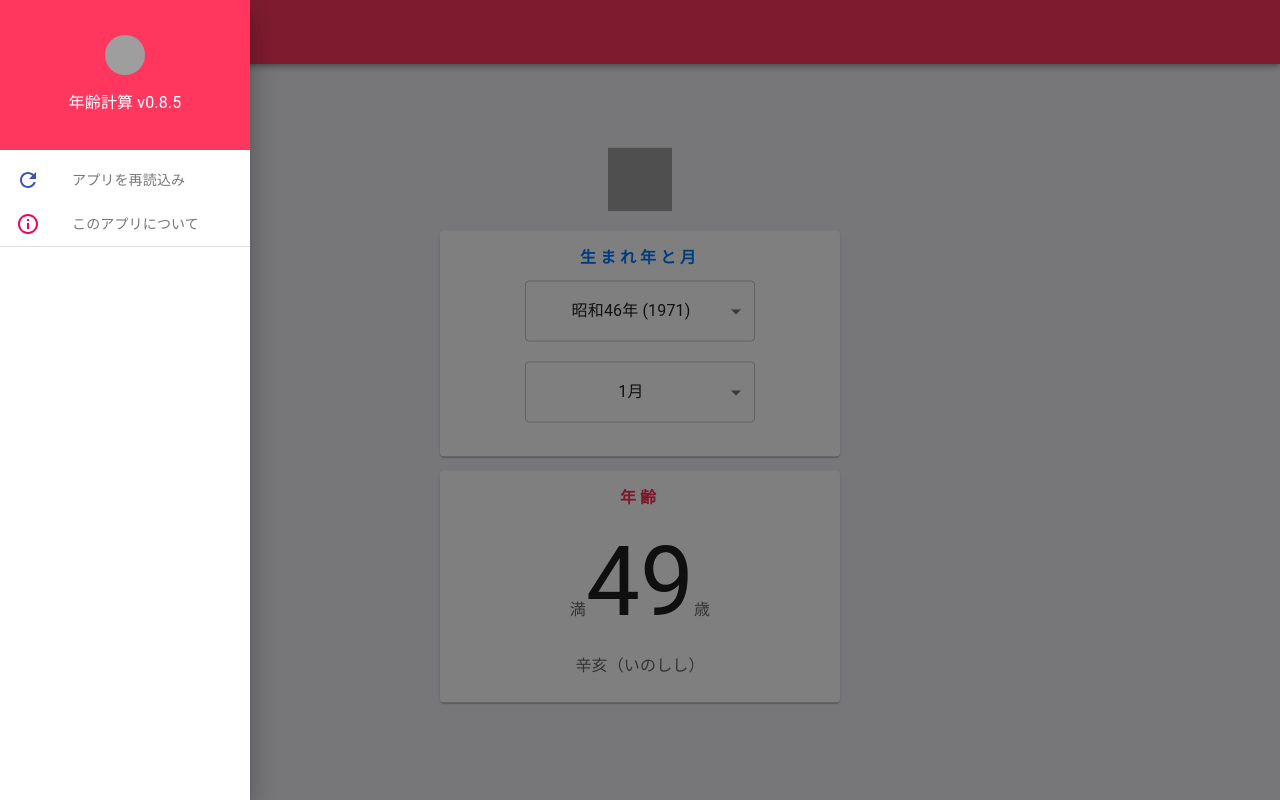
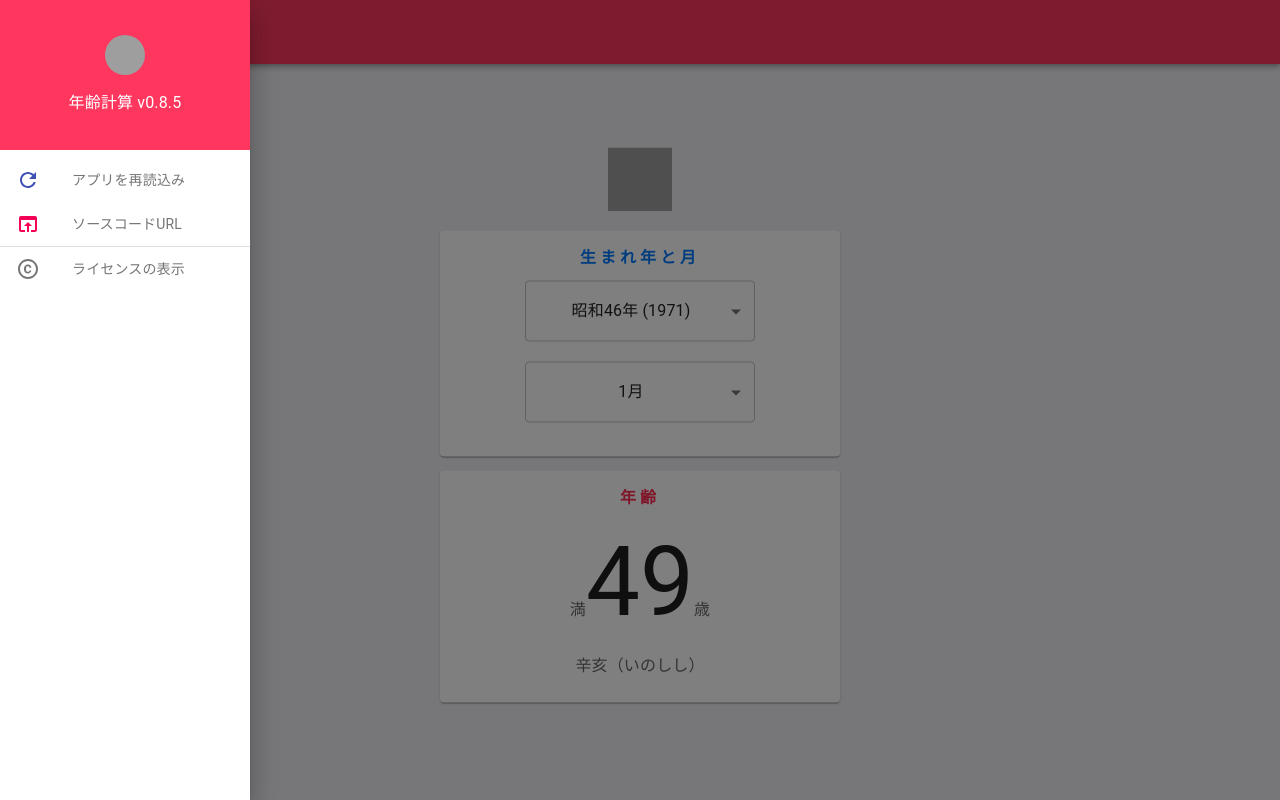
Before and after one commit to sprout2000/nenrei, a React app: page / in a window 1280 px wide. Both pictures are taken after a click on the button "menu". Built offline with nearby package versions, Linux system fonts and the light colour scheme; grey boxes are pictures that could not be loaded.

Commit message:
Create License & URL ListItem

```diff
--- a/src/SideBar.tsx
+++ b/src/SideBar.tsx
@@ -18,7 +18,8 @@ import Avatar from '@material-ui/core/Avatar';
 
 /** Icons */
 import RefreshIcon from '@material-ui/icons/RefreshOutlined';
-import InfoIcon from '@material-ui/icons/InfoOutlined';
+import CopyrightOutlinedIcon from '@material-ui/icons/CopyrightOutlined';
+import OpenInBrowserOutlinedIcon from '@material-ui/icons/OpenInBrowserOutlined';
 
 /** Resources */
 import pjson from '../package.json';
@@ -63,6 +64,9 @@ const SideBar = (props: Props): JSX.Element => {
   const classes = useStyles();
 
   const handleReload = (): void => location.reload();
+  const handleURL = (): void => {
+    window.open('https://github.com/sprout2000/nenrei', '_blank');
+  };
 
   return (
     <Drawer
@@ -77,7 +81,6 @@ const SideBar = (props: Props): JSX.Element => {
         onClick={(): void => props.toggleDrawer()}>
         <div className={classes.drawerHeader}>
           <Avatar alt="Logo" src="icons/icon-192.png" />
-          {/* <img src='icons/icon-192.png' alt='Icon' width={48} /> */}
           <Typography className={classes.version}>
             年齢計算 v{pjson.version}
           </Typography>
@@ -89,13 +92,19 @@ const SideBar = (props: Props): JSX.Element => {
             </ListItemIcon>
             <ListItemText secondary="アプリを再読込み" />
           </ListItem>
+          <ListItem button onClick={handleURL}>
+            <ListItemIcon>
+              <OpenInBrowserOutlinedIcon color="secondary" />
+            </ListItemIcon>
+            <ListItemText secondary="ソースコードURL" />
+          </ListItem>
+          <Divider />
           <ListItem button onClick={props.onSnackOpen}>
             <ListItemIcon>
-              <InfoIcon color="secondary" />
+              <CopyrightOutlinedIcon color="action" />
             </ListItemIcon>
-            <ListItemText secondary="このアプリについて" />
+            <ListItemText secondary="ライセンスの表示" />
           </ListItem>
-          <Divider />
         </List>
       </div>
     </Drawer>
```
